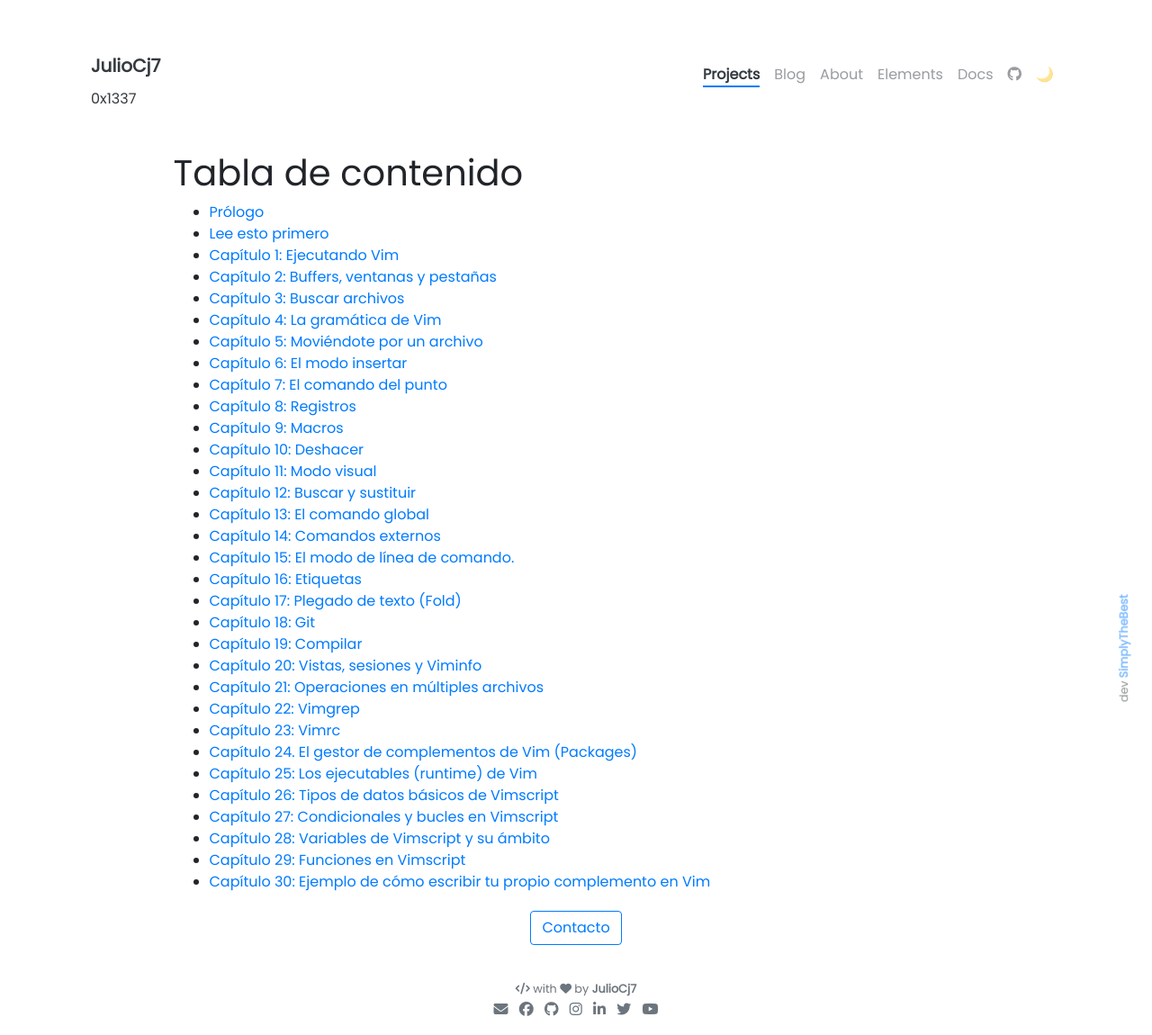
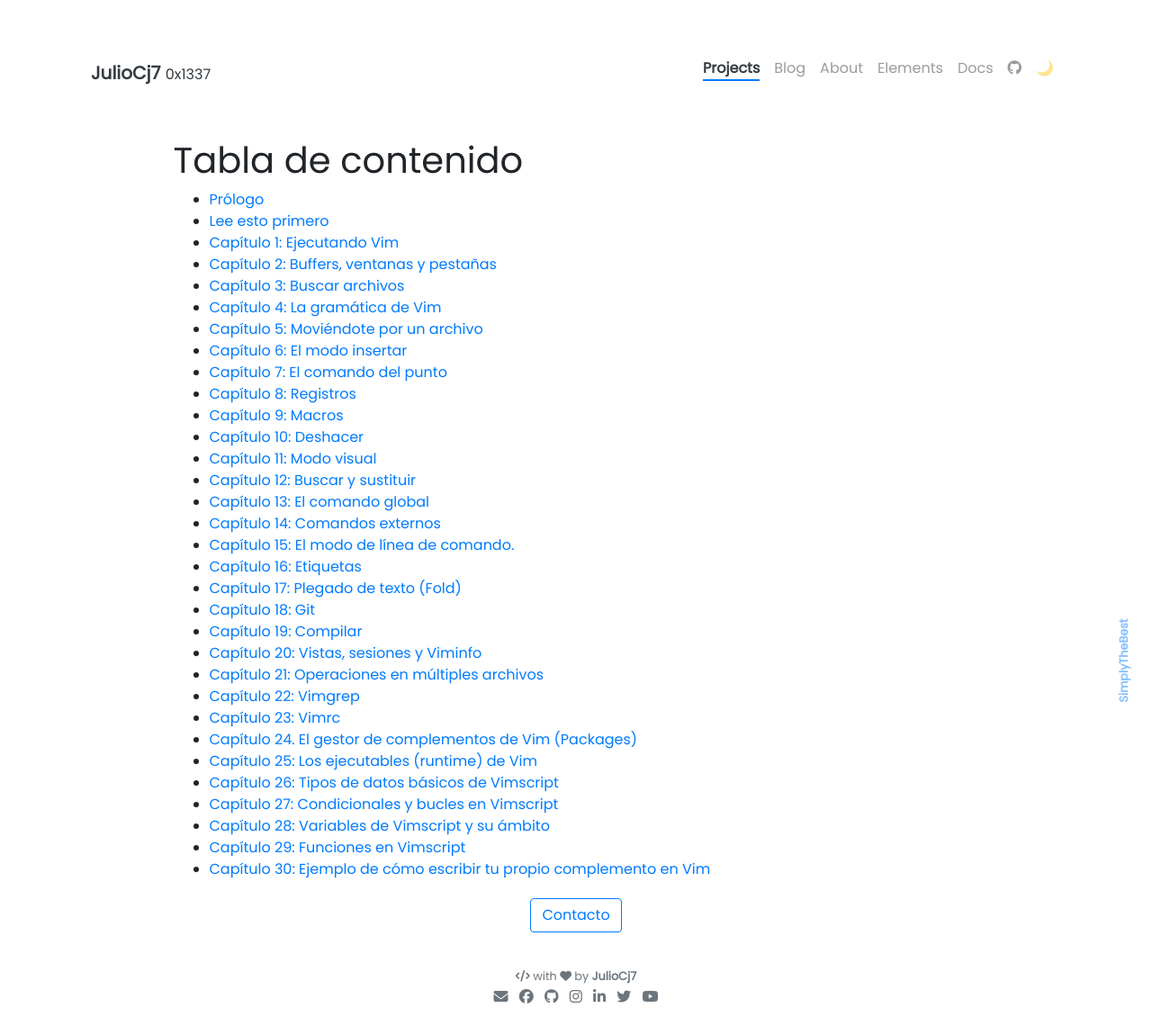
Before and after one commit to Juliocj7/0x1337, a Jekyll site: the page built from _projects/(2) Aprende Neovim.md, in a window 1280 px wide. Shown: the whole page at 90% size. Built offline with Jekyll 4.4.1, drawn with Linux system fonts in a browser that asks for light colours.

```diff
--- a/_includes/footer.html
+++ b/_includes/footer.html
@@ -10,7 +10,7 @@
   {%- assign theme_name = "SimplyTheBest" -%}
   {%- assign theme_repo = "https://github.com/Juliocj7" -%}
   <small id="attribution">
-    dev <a href="{{ theme_repo }}">{{ theme_name }}</a>
+    <a href="{{ theme_repo }}">{{ theme_name }}</a>
   </small>
 
 </footer>
--- a/_includes/navbar.html
+++ b/_includes/navbar.html
@@ -1,8 +1,8 @@
 <nav class="navbar navbar-expand-lg navbar-themed">
 
-  <a class="navbar-brand" href="{{ site.baseurl }}/"><h5><b>{{ site.title }}</b></h5>
-    <small>0x1337</small>
-  </a>
+  <a class="navbar-brand" href="{{ site.baseurl }}/"><h5><b>{{ site.title }}</b>
+  <small>0x1337</small>
+  </h5></a>
 
   <button class="navbar-toggler" type="button" data-toggle="collapse" data-target="#navbarNavAltMarkup" aria-controls="navbarNavAltMarkup" aria-expanded="false" aria-label="Toggle navigation">
     <i class="fas fa-1x fa-bars text-themed"></i>
--- a/_projects/(2) Aprende Neovim.md
+++ b/_projects/(2) Aprende Neovim.md
@@ -2,7 +2,7 @@
 name: Aprende Vim
 tools: [vim, neovim, simplythebest]
 image: https://www.sketchappsources.com/resources/source-image/movie-badges-jurajjurik.png
-description: Aprender a usar el editor Vim y su lenguaje de programación Vimscript no tiene porque ser difícil.
+description: Aprender a usar el editor vim y su lenguaje de programación vimscript no tiene porque ser difícil.
 ---
 
 # Tabla de contenido
```
Also changed, not shown: _projects/(1) Capture The Flag.md (+3 -3 lines).
